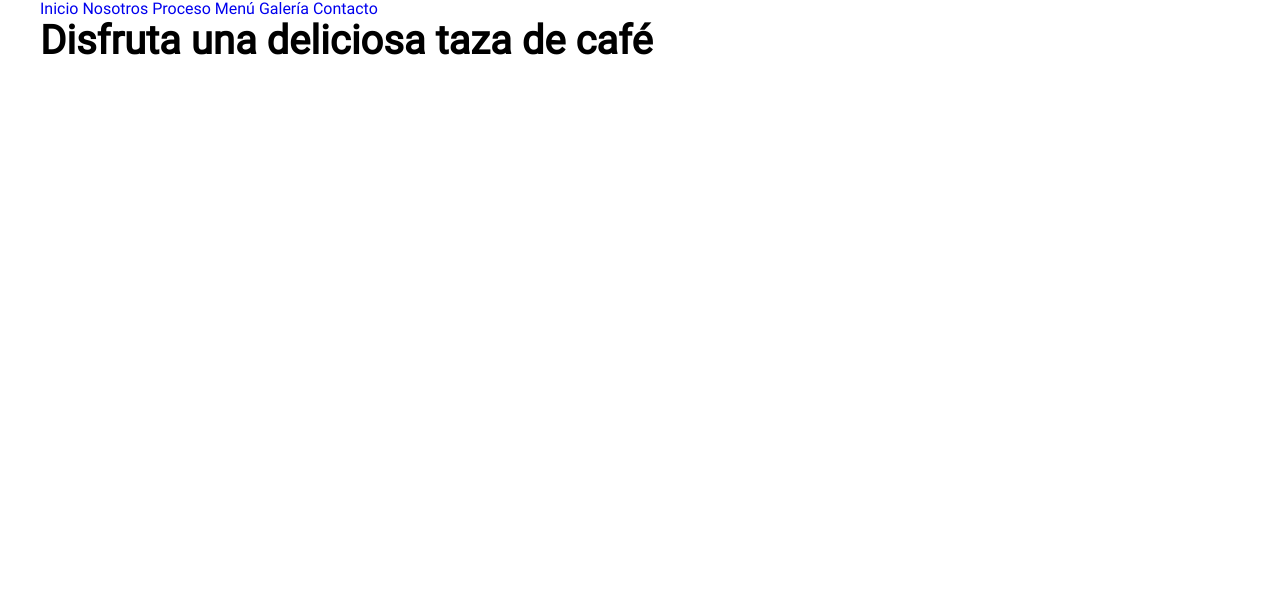
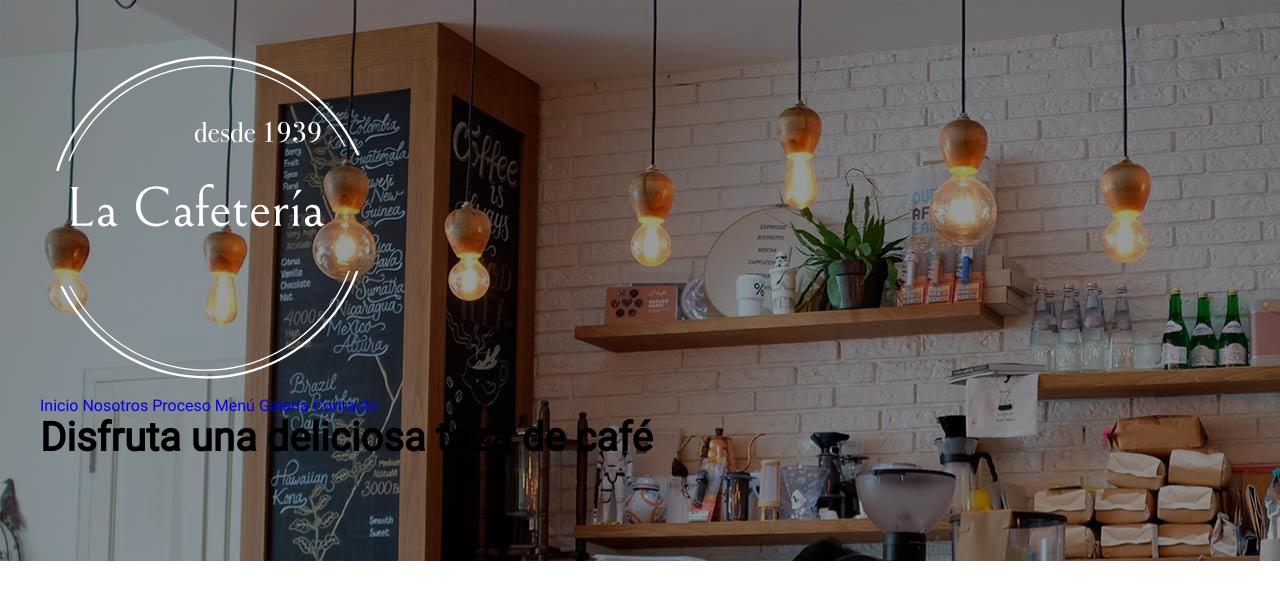
Before and after one commit to jmlocke1/cafeteria, a website: page index.html in a window 1280 px wide. Drawn offline with Linux system fonts and the light colour scheme.

Commit message:
Creando el CSS del header

```diff
--- a/index.html
+++ b/index.html
@@ -11,7 +11,7 @@
 		<div class="contenido-header contenedor">
 			<div class="barra">
 				<div class="logo">
-
+					<img src="build/img/logo.svg" alt="Logo cafetería">
 				</div>
 				<nav class="nav-principal">
 					<a href="index.html">Inicio</a>
--- a/src/scss/header/_header.scss
+++ b/src/scss/header/_header.scss
@@ -1,5 +1,25 @@
 @use 'base/variables' as v;
 
 .header {
-	color: v.$negro;
+	padding: 5rem 0;
+	position: relative;
+
+	&::before {
+		content: '';
+		background-color: v.$negro;
+		position: absolute;
+		top: 0;
+		left: 0;
+		right: 0;
+		bottom: 0;
+		opacity: 0.4;
+	}
+	.contenido-header {
+		position: relative;
+	}
 }
+
+// Header de cada página
+.header-inicio {
+	background-image: url(../img/header_inicio.jpg);
+}
```
Also changed, not shown: build/css/app.css.
